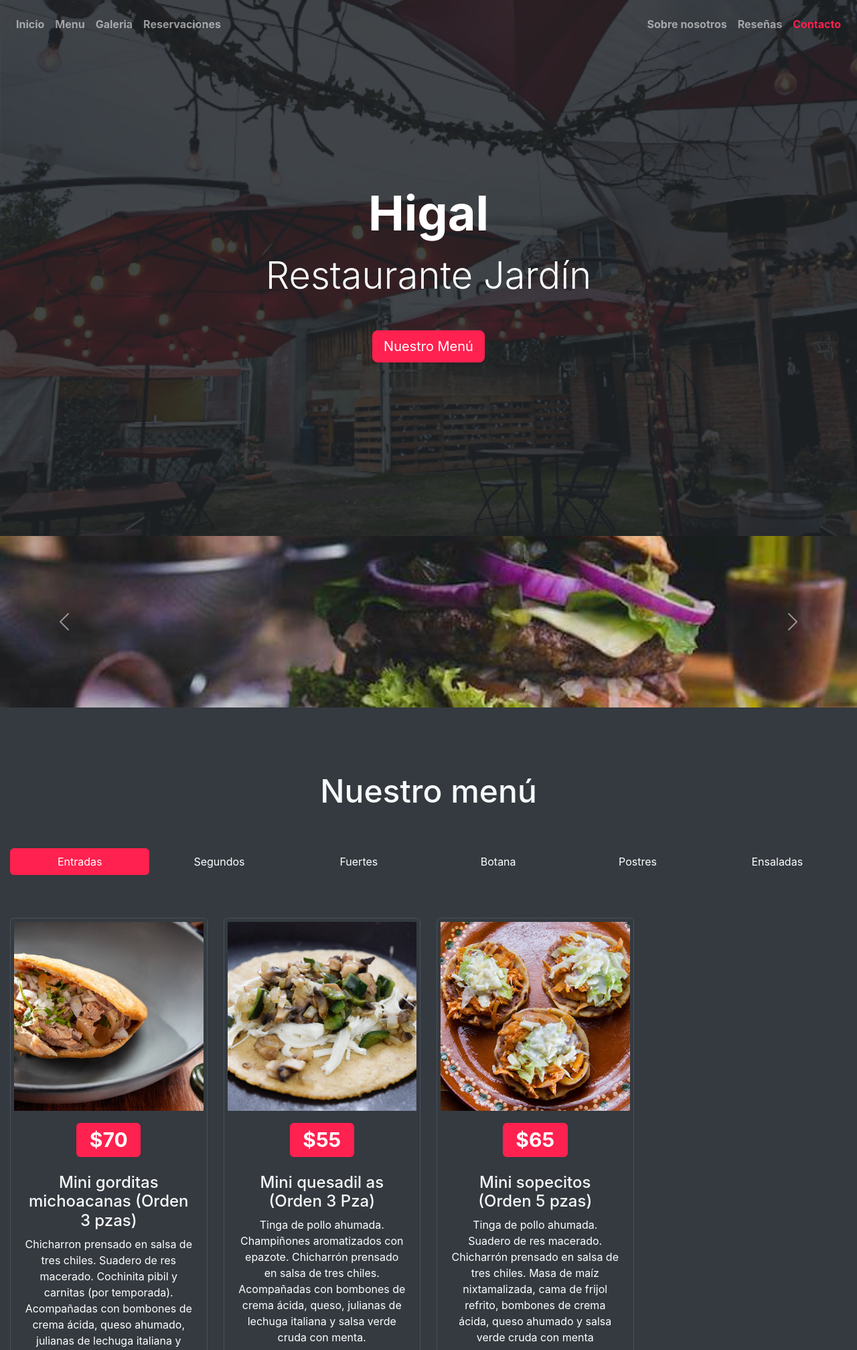
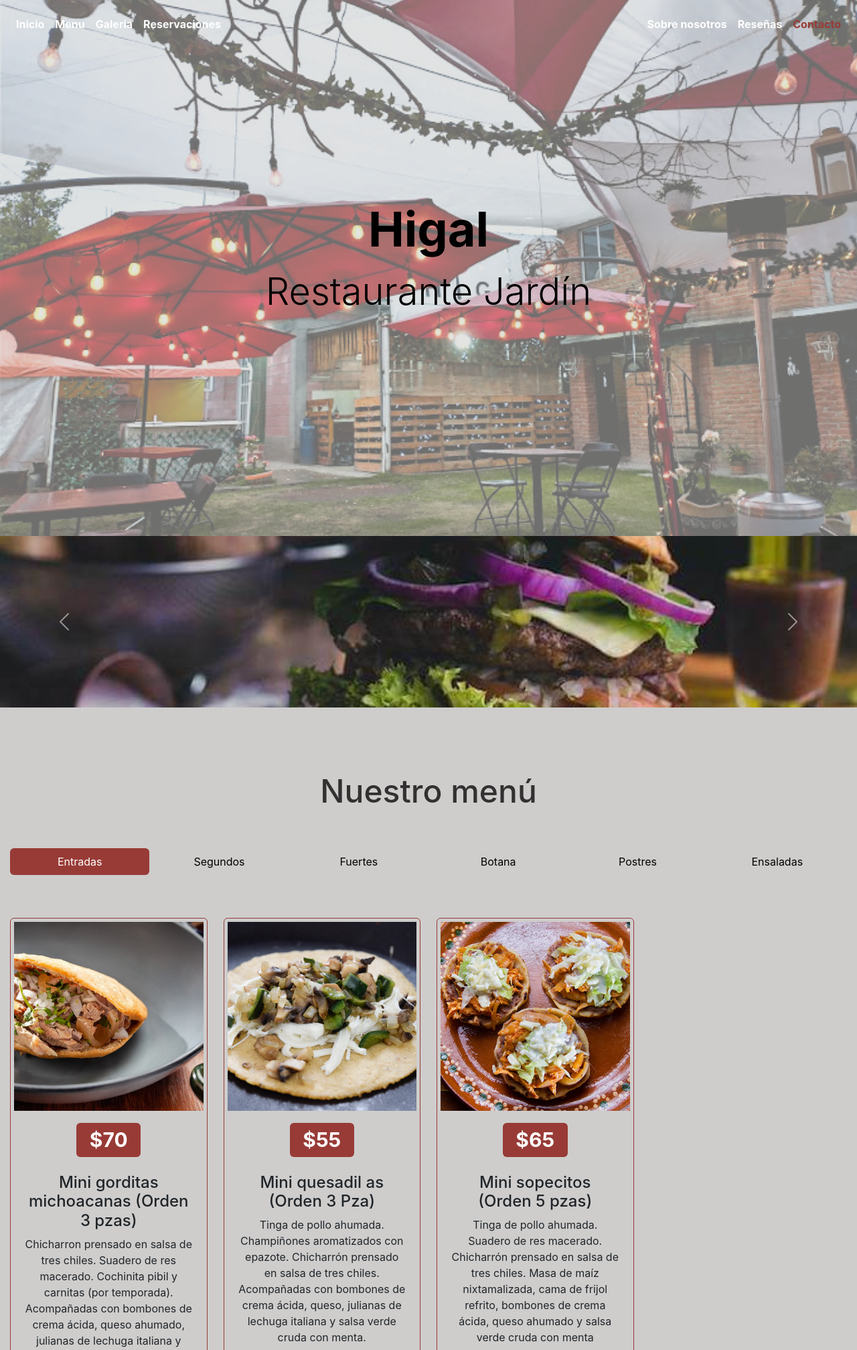
Before and after one commit to Esteban-RG/Higal, a PHP site: page / in a window 1280 px wide. Shown: the top 2015 px of the page at 67% size. Run offline with PHP 8.4, Linux system fonts and the light colour scheme; data comes from the database, SQL or seed files in the repository.

Commit message:
se modifico la interfaz a colores claros

```diff
--- a/assets/css/higal.css
+++ b/assets/css/higal.css
@@ -4,9 +4,9 @@ body {
     font-size: 1rem;
     font-weight: 400;
     line-height: 1.5;
-    color: #f8f9fa;
+    color: #000000;
     text-align: left;
-    background-color: #343a40;
+    background-color: #CECDCC;
 }
 
 h3,
@@ -15,7 +15,7 @@ h3,
 }
 
 a {
-    color: #ff214f;
+    color: #983B36;
     text-decoration: none;
     background-color: transparent;
 }
@@ -32,7 +32,7 @@ a {
 }
 
 .text-muted {
-    color: #adb5bd !important;
+    color: #323030 !important;
 }
 
 .section-title {
@@ -90,14 +90,14 @@ a {
 
 .btn-primary {
     color: #fff;
-    background-color: #ff214f;
-    border-color: #ff214f;
+    background-color: #983B36;
+    border-color: #983B36;
 }
 
 .btn-primary:hover {
     color: #fff;
-    background-color: #fa0034;
-    border-color: #ed0031;
+    background-color: #802924;
+    border-color: #802924;
 }
 
 .btn-primary:focus,
@@ -132,11 +132,12 @@ a {
     background: url(../imgs/main.jpeg) no-repeat center center fixed;
     background-size: cover;
     min-height: 750px;
+    color: #000
 }
 
 .header .overlay {
     height: 100%;
-    background: rgba(33, 37, 41, 0.85);
+    background: #cecdcc8a;
     display: -webkit-flex;
     display: -ms-flex;
     display: -webkit-box;
@@ -241,10 +242,11 @@ a {
 
 .navbar .nav-link {
     font-weight: 700;
+    color: #fff;
 }
 
 .navbar .nav-link.active {
-    color: #ff214f;
+    color: #983B36;
 }
 
 
@@ -252,7 +254,7 @@ a {
 .navbar-dark .navbar-nav .active>.nav-link,
 .navbar-dark .navbar-nav .nav-link.show,
 .navbar-dark .navbar-nav .nav-link.active {
-    color: #ff214f;
+    color: #983B36;
 }
 
 .bg-primary .navbar-brand,
@@ -288,7 +290,7 @@ a {
 }
 
 .navbar .nav-link.active {
-    color: #ff214f;
+    color: #983B36;
 }
 
 .custom-navbar {
@@ -358,8 +360,12 @@ a {
 
 .affix {
     min-height: 80px;
-    background: #343a40;
+    background: #69281F;
     border-bottom: 1px solid #495057;
+}
+
+.affix-top{
+    color: #000;
 }
 
 .affix .navbar-brand .brand-img {
@@ -378,16 +384,19 @@ a {
 }
 
 /* MENU */
+.dropdown-menu{
+    width: 100px;
+}
 
 .nav-pills .nav-link,
 .nav-pills .show>.nav-link {
-    color: #fff;
+    color: #000;
 }
 
 .nav-pills .nav-link.active,
 .nav-pills .show>.nav-link {
     color: #fff;
-    background-color: #ff214f;
+    background-color: #983B36;
 }
 
 .card-img-top {
@@ -400,13 +409,13 @@ a {
 
 .badge-primary {
     color: #fff;
-    background-color: #ff214f;
+    background-color: #983B36;
 }
 
 a.badge-primary:hover,
 a.badge-primary:focus {
     color: #fff;
-    background-color: #ed0031;
+    background-color: #802924;
 }
 
 a.badge-primary:focus,
@@ -511,40 +520,40 @@ a.badge-primary.focus {
 
 .custom-form-control {
     background: transparent;
-    color: #fff;
-    border: 2px solid #fff;
+    color: #000;
+    border: 2px solid #000;
     border-radius: 0;
   }
 
 .custom-form-control::-webkit-input-placeholder {
-    color: #fff;
+    color: #000;
 }
 
 .custom-form-control::-moz-placeholder {
-    color: #fff;
+    color: #000;
 }
 
 .custom-form-control:-ms-input-placeholder {
-    color: #fff;
+    color: #000;
 }
 
 .custom-form-control::-ms-input-placeholder {
-    color: #fff;
+    color: #000;
 }
 
 .custom-form-control::placeholder {
-    color: #fff;
+    color: #000;
 }
 
 .custom-form-control:focus {
-    border-color: #ff214f;
-    color: #fff;
+    border-color: #983B36;
+    color: #000;
     background: rgba(52, 58, 64, 0.2);
 }
 
 
 .border {
-    border: 1px solid #495057 !important;
+    border: 1px solid #983B36 !important;
 }
 
 
--- a/index.php
+++ b/index.php
@@ -96,10 +96,9 @@ $error = isset($_GET['error']) ? $_GET['error'] : 'Desconocido';
     <!-- Header -->
 
     <header id="home" class="header">
-        <div class="overlay text-white text-center">
+        <div class="overlay  text-center">
             <h1 class="display-2 font-weight-bold my-3">Higal</h1>
             <h2 class="display-4 mb-5">Restaurante Jardín</h2>
-            <a class="btn btn-lg btn-primary" href="#gallary">Nuestro Menú</a>
         </div>
     </header>
 
@@ -107,7 +106,7 @@ $error = isset($_GET['error']) ? $_GET['error'] : 'Desconocido';
 
     <!-- Promotions -->
 
-    <div id="carouselExampleIndicators" class="carousel slide">
+    <div id="carouselExampleAutoplaying" class="carousel slide" data-bs-ride="carousel">
         <div class="carousel-inner">
             <div class="carousel-item active">
                 <img src="assets/imgs/blog-1.jpg" class="d-block w-100 promotion" alt="...">
@@ -119,23 +118,23 @@ $error = isset($_GET['error']) ? $_GET['error'] : 'Desconocido';
                 <img src="assets/imgs/blog-3.jpg" class="d-block w-100 promotion" alt="...">
             </div>
         </div>
-        <button class="carousel-control-prev" type="button" data-bs-target="#carouselExampleIndicators" data-bs-slide="prev">
+        <button class="carousel-control-prev" type="button" data-bs-target="#carouselExampleAutoplaying" data-bs-slide="prev">
             <span class="carousel-control-prev-icon" aria-hidden="true"></span>
             <span class="visually-hidden">Previous</span>
         </button>
-        <button class="carousel-control-next" type="button" data-bs-target="#carouselExampleIndicators" data-bs-slide="next">
+        <button class="carousel-control-next" type="button" data-bs-target="#carouselExampleAutoplaying" data-bs-slide="next">
             <span class="carousel-control-next-icon" aria-hidden="true"></span>
             <span class="visually-hidden">Next</span>
         </button>
     </div>
 
-    <!-- BLOG Section  -->
+    <!-- MENU Section  -->
 
     <div id="menu" class="container-fluid text-muted py-5 text-center wow fadeIn">
 
 
 
-        <h2 class="section-title text-light py-5">Nuestro menú</h2>
+        <h2 class="section-title  py-5">Nuestro menú</h2>
         <div class='row justify-content-center'>
             <div class='pills col-12 mb-5'>
                 <ul class='nav nav-pills nav-justified mb-3' id='pills-tab' role='tablist'>
@@ -167,7 +166,7 @@ $error = isset($_GET['error']) ? $_GET['error'] : 'Desconocido';
                     <span class="visually-hidden">Toggle Dropdown</span>
                 </a>
 
-                <ul class="dropdown-menu nav-pills" id='pills-tab' role='tablist'>
+                <ul class="dropdown-menu nav-pills text-center" id='pills-tab' role='tablist'>
                     <?php
 
                     for ($i = 0; $i < count($categorias); $i++) {
@@ -200,8 +199,8 @@ $error = isset($_GET['error']) ? $_GET['error'] : 'Desconocido';
                             class='rounded-0 card-img-top mg-responsive' width='500'>
                         <div class='card-body'>
                             <h1 class='text-center mb-4'><a href='#" . $row["categoria"] . "' class='badge badge-primary'>$" . $row["precio"] . "</a></h1>
-                            <h4 class='pt20 pb20 text-light'>" . $row["nombre"] . "</h4>
-                            <p class='text-white'>" . $row["descripcion"] . "</p>
+                            <h4 class='pt20 pb20 '>" . $row["nombre"] . "</h4>
+                            <p class=''>" . $row["descripcion"] . "</p>
                         </div>
                     </div>
                 </div>
@@ -233,8 +232,8 @@ $error = isset($_GET['error']) ? $_GET['error'] : 'Desconocido';
                                     class='rounded-0 card-img-top mg-responsive' width='500'>
                                 <div class='card-body'>
                                     <h1 class='text-center mb-4'><a href='#" . $row["categoria"] . "' class='badge badge-primary'>$" . $row["precio"] . "</a></h1>
-                                    <h4 class='pt20 pb20 text-light'>" . $row["nombre"] . "</h4>
-                                    <p class='text-white'>" . $row["descripcion"] . "</p>
+                                    <h4 class='pt20 pb20 '>" . $row["nombre"] . "</h4>
+                                    <p class=''>" . $row["descripcion"] . "</p>
                                 </div>
                             </div>
                         </div>
@@ -316,7 +315,7 @@ $error = isset($_GET['error']) ? $_GET['error'] : 'Desconocido';
 
 
     <!-- book a table Section  -->
-    <div class="container-fluid has-height-xxl has-bg-overlay text-center text-light middle-items" id="book-table">
+    <div class="container-fluid has-height-xxl has-bg-overlay text-center  middle-items" id="book-table">
 
         <h2 class="section-title mb-5">Reservaciones</h2>
         <form action="controller/reservacionLogic.php" method="POST">
@@ -343,12 +342,15 @@ $error = isset($_GET['error']) ? $_GET['error'] : 'Desconocido';
             <input type="hidden" id="source" name="source" value="client">
 
             <ul class="list-group">
-                <li class="list-group-item text-light">Viernes: 6:00 p.m. a 10:30 p.m.</li>
-                <li class="list-group-item text-light">Sábado: 8:00 a.m. a 10:30 p.m.</li>
-                <li class="list-group-item text-light">Domingo: 8:00 a.m. a 10:30 p.m.</li>
+                <li class="list-group-item "><span class="ti-time pr-3"></span>Horario</li>
+                <li class="list-group-item ">Viernes: 6:00 p.m. a 10:30 p.m.</li>
+                <li class="list-group-item ">Sábado: 8:00 a.m. a 10:30 p.m.</li>
+                <li class="list-group-item ">Domingo: 8:00 a.m. a 10:30 p.m.</li>
             </ul>
 
             <button type="submit" class="btn btn-lg btn-primary" id="rounded-btn">Agendar cita</button>
+
+
         </form>
 
 
@@ -373,7 +375,7 @@ $error = isset($_GET['error']) ? $_GET['error'] : 'Desconocido';
             <div class="card bg-transparent border">
                 <img class="card-img-top" src="assets/imgs/chef.jpg" alt="">
                 <div class="card-body">
-                    <p class="card-text text-light">Chef Aldo Buendia</p>
+                    <p class="card-text ">Chef Aldo Buendia</p>
                 </div>
 
             </div>
@@ -382,7 +384,7 @@ $error = isset($_GET['error']) ? $_GET['error'] : 'Desconocido';
         <div class="col-sm-12 col-md-8 d-flex align-items-center">
 
             <div class="text-center">
-                <div class="text-center text-light has-height-sm middle-items wow fadeIn">
+                <div class="text-center  has-height-sm middle-items wow fadeIn">
                     <h2 class="section-title">¿Quienes somos?</h2>
                 </div>
                 <p>Lorem ipsum dolor sit amet, consectetur adipiscing elit. Praesent nec tempus magna, vitae malesuada sem.
@@ -398,7 +400,7 @@ $error = isset($_GET['error']) ? $_GET['error'] : 'Desconocido';
     </div>
 
     <!-- REVIEWS Section  -->
-    <div id="testmonial" class="container-fluid wow fadeIn text-light has-height-lg middle-items">
+    <div id="testmonial" class="container-fluid wow fadeIn  has-height-lg middle-items">
         <h2 class="section-title my-5 text-center">Que dicen nuestros clientes</h2>
         <div class="row mt-3 mb-5">
             <div class="col-md-4 my-3 my-md-0">
@@ -432,7 +434,7 @@ $error = isset($_GET['error']) ? $_GET['error'] : 'Desconocido';
     </div>
 
     <!-- CONTACT Section  -->
-    <div id="contact" class="container-fluid text-light border-top wow fadeIn">
+    <div id="contact" class="container-fluid  border-top wow fadeIn">
         <div class="row">
             <div class="col-md-6 px-0">
                 <iframe src="https://www.google.com/maps/embed?pb=!1m18!1m12!1m3!1d3762.721334410449!2d-98.94986442478584!3d19.42444268185324!2m3!1f0!2f0!3f0!3m2!1i1024!2i768!4f13.1!3m3!1m2!1s0x85d1e3d71cf164d1%3A0x2a077eeb5ff8ce30!2sHigal!5e0!3m2!1ses!2smx!4v1720071426892!5m2!1ses!2smx" width="600" height="450" style="width: 100%; height: 100%; min-height: 400px; border:0;" allowfullscreen="" loading="lazy" referrerpolicy="no-referrer-when-downgrade"></iframe>
@@ -451,11 +453,11 @@ $error = isset($_GET['error']) ? $_GET['error'] : 'Desconocido';
     </div>
 
     <!-- page footer  -->
-    <div class="container-fluid text-light has-height-md middle-items border-top text-center wow fadeIn">
+    <div class="container-fluid  has-height-md middle-items border-top text-center wow fadeIn">
         <div class="row">
             <div class="col-sm-4">
                 <h3>EMAIL</h3>
-                <P class="text-muted">elhigalrestaurante@gmail.com</P>
+                <a class="text-muted" href="elhigalrestaurante@gmail.com">elhigalrestaurante@gmail.com</a>
             </div>
             <div class="col-sm-4">
                 <h3>TELÉFONO</h3>
```
Also changed, not shown: other parts of assets/css/higal.css (+15 -15 lines).
